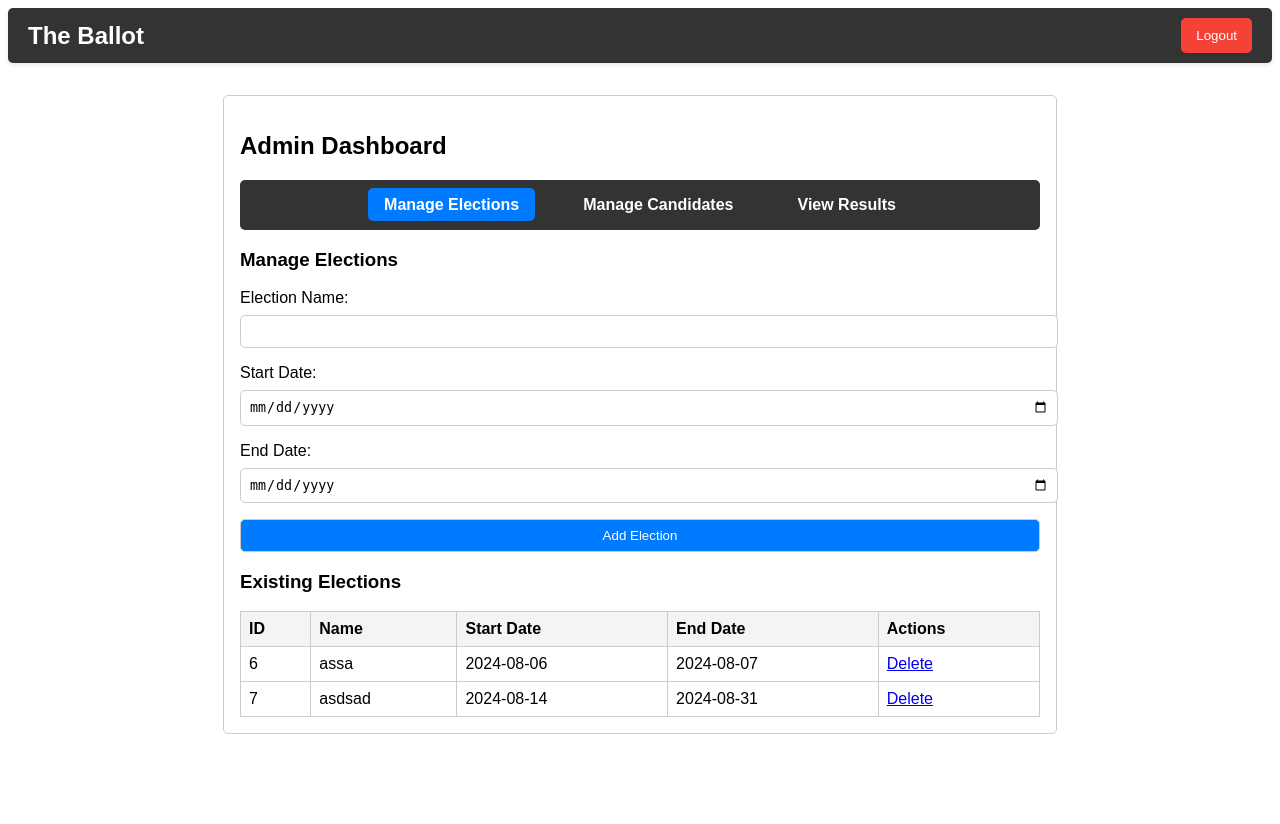
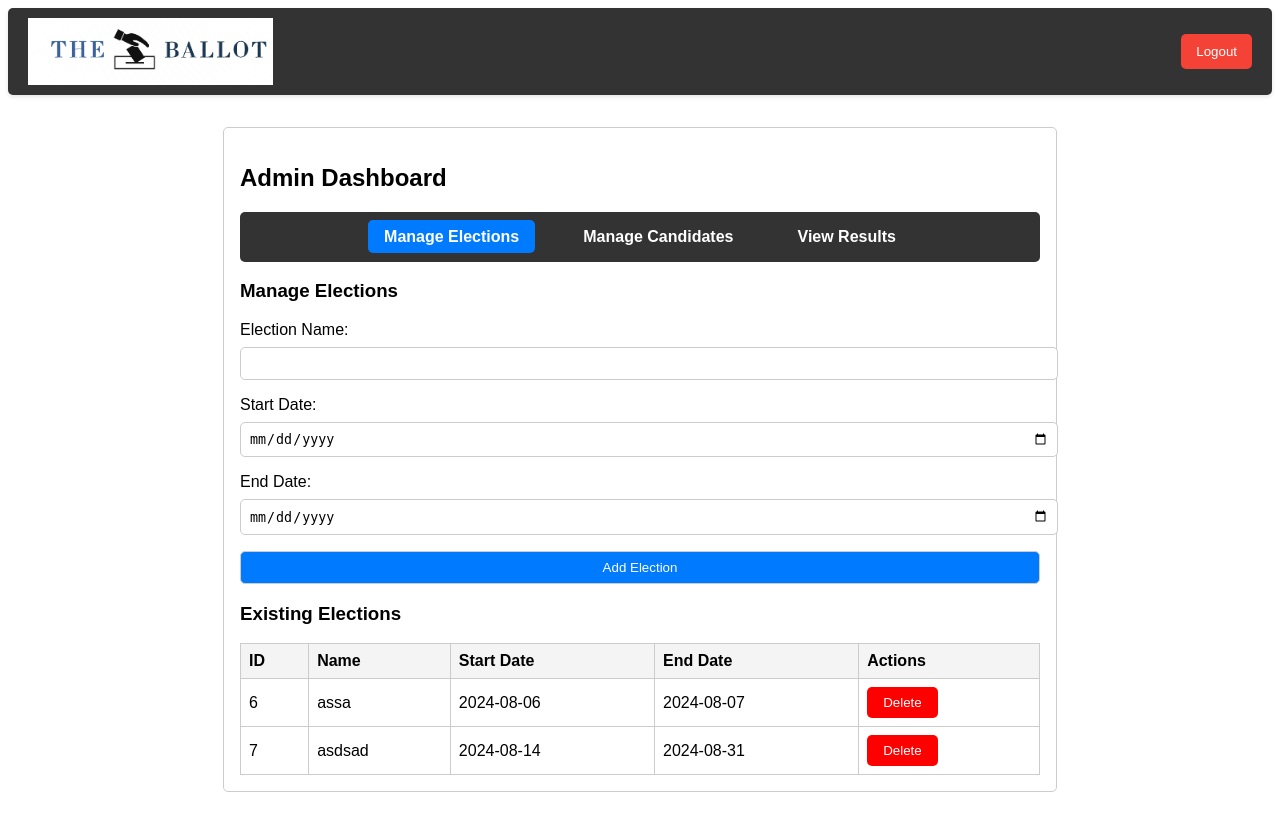
Before and after one commit to aka-frnzy/ballot, a PHP site: page /admin.php in a window 1280 px wide. Before the commit the page ends 734 px from the top, so only its background shows below. Run offline with PHP 8.4, Linux system fonts and the light colour scheme; a user stored in the database is signed in; data comes from the database, SQL or seed files in the repository.

Commit message:
Changes Added Some Buttons

```diff
--- a/php/available_elections.php
+++ b/php/available_elections.php
@@ -22,7 +22,7 @@
                             <td>{$row['start_date']}</td>
                             <td>{$row['end_date']}</td>
                             <td>
-                                <a href='voter.php?view=vote&election_id={$row['id']}'>Vote</a>
+                                <button onclick='location.href=\"voter.php?view=vote&election_id={$row['id']}\"'>Vote</button>
                             </td>
                           </tr>";
                 }
@@ -32,4 +32,5 @@
             ?>
         </tbody>
     </table>
+
 </div>
--- a/php/manage_candidates.php
+++ b/php/manage_candidates.php
@@ -48,7 +48,7 @@
                         <td>{$row['position']}</td>
                         <td>{$row['election_name']}</td>
                         <td>
-                            <a href='php/delete_candidate.php?id={$row['id']}'>Delete</a>
+                        <button style='background-color:red;' onclick='window.location.href=`php/delete_candidate.php?id={$row['id']}`'>Delete</button>
                         </td>
                     </tr>";
             }
--- a/php/manage_elections.php
+++ b/php/manage_elections.php
@@ -38,7 +38,7 @@
                         <td>{$row['start_date']}</td>
                         <td>{$row['end_date']}</td>
                         <td>
-                            <a href='php/delete_election.php?id={$row['id']}'>Delete</a>
+                        <button style='background-color:red;' onclick='window.location.href=`php/delete_election.php?id={$row['id']}`'>Delete</button>
                         </td>
                     </tr>";
             }
--- a/signup.php
+++ b/signup.php
@@ -14,6 +14,10 @@
             <label for="password">Password:</label>
             <input type="password" id="password" name="password" required>
         </div>
+        <div>
+            <label for="confirm_password">Confirm Password:</label>
+            <input type="password" id="confirm_password" name="confirm_password" required>
+        </div>
         <button type="submit">Sign Up</button>
     </form>
     <div class="login-container">
--- a/templates/header.php
+++ b/templates/header.php
@@ -15,6 +15,9 @@ session_start();
             color: #fff;
             padding: 10px 20px;
             box-shadow: 0 2px 4px rgba(0, 0, 0, 0.1);
+            position: sticky;
+            top: 0;
+            z-index: 1000;
         }
 
         .navcontainer {
@@ -23,10 +26,10 @@ session_start();
             align-items: center;
         }
 
-        .navbar-title {
+        /* .navbar-title {
             font-size: 24px;
             font-weight: bold;
-        }
+        } */
 
         .logout-btn {
             background-color: #f44336;
@@ -41,13 +44,20 @@ session_start();
         .logout-btn:hover {
             background-color: #d32f2f;
         }
+
+        .logo {
+            width: 20%;
+            height: 90%;
+
+        }
     </style>
 </head>
 
 <body>
     <nav class="navbar">
         <div class="navcontainer">
-            <span class="navbar-title">The Ballot</span>
+            <!-- <span class="navbar-title">The Ballot</span> -->
+            <img src="assets/ballot.png" class='logo'>
             <?php if (isset($_SESSION['user_role'])) : ?>
                 <button class="logout-btn" onclick="window.location.href='php/logout.php'">Logout</button>
             <?php endif; ?>
--- a/vote.php
+++ b/vote.php
@@ -16,8 +16,7 @@ if (isset($_GET['election_id'])) {
                 <input type='hidden' name='election_id' value='$election_id'>";
     while ($row = $result->fetch_assoc()) {
         echo "<div>
-                <input type='radio' id='candidate_{$row['id']}' name='candidate_id' value='{$row['id']}' required>
-                <label for='candidate_{$row['id']}'>{$row['name']} ({$row['position']})</label>
+                {$row['name']} ({$row['position']}): <input type='radio' id='candidate_{$row['id']}' name='candidate_id' value='{$row['id']}' required>
               </div>";
     }
     echo "  <button type='submit'>Submit Vote</button>
```
Also changed, not shown: php/register.php (+15 -2 lines), php/vote.php (+5 -6 lines), assets/ballot.png (added).
